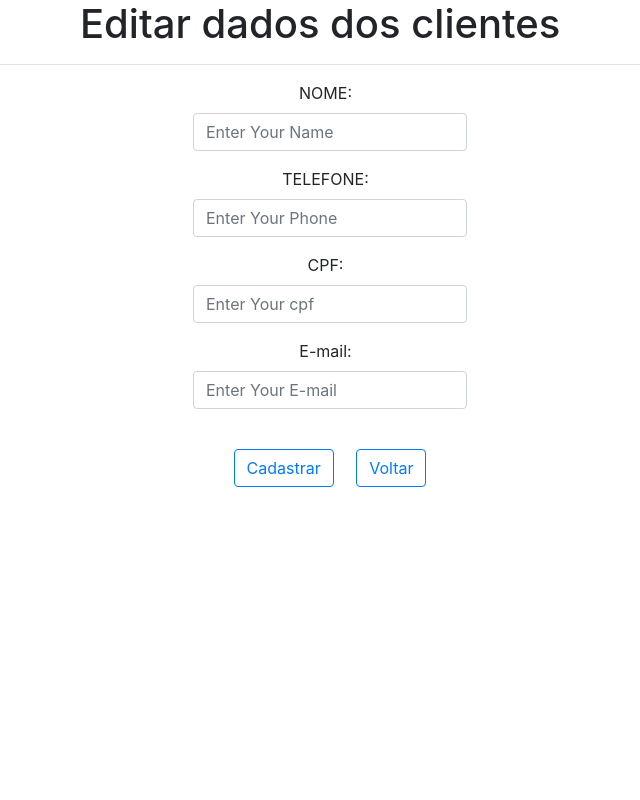
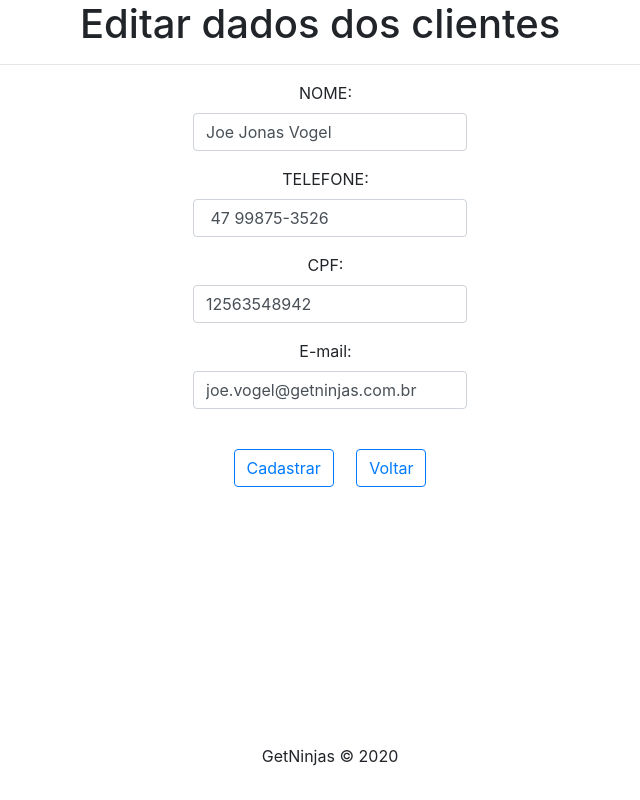
Before and after one commit to python-dev-10/POO--PythonProject, a Flask app: page /atualizar/2 in a window 1280 px wide. Shown: the whole page, without its empty margins (310-950 px from the left). Run offline with Flask 2, Linux system fonts and the light colour scheme; data comes from the database, SQL or seed files in the repository; some libraries are stand-ins or nearby versions.

Commit message:
Fixing editing saving fase

```diff
--- a/CRUD/templates/atualizar.html
+++ b/CRUD/templates/atualizar.html
@@ -14,24 +14,35 @@
             <label>
                 <div class="form-group">
                     <label>NOME:</label>&nbsp;&nbsp;<br>
-                    <input type="text" name="nome" class="form-control" placeholder="Enter Your Name">
+                    <input type="text" name="nome" value="{{ pessoa.nome }}" class="form-control" placeholder="Enter Your Name" >
                 </div>
                 <div class="form-group">
                     <label>TELEFONE:</label>&nbsp;&nbsp;<br>
-                    <input type="text" name="telefone" class="form-control" placeholder="Enter Your Phone">
+                    <input type="text" name="telefone" value="{{ pessoa.telefone }}" class="form-control" placeholder="Enter Your Phone" >
                 </div>
                 <div class="form-group">
                     <label>CPF:</label>&nbsp;&nbsp;<br>
-                    <input type="text" name="cpf" class="form-control" placeholder="Enter Your cpf">
+                    <input type="text" name="cpf" value="{{ pessoa.cpf }}" class="form-control" placeholder="Enter Your cpf" >
                 </div>
                 <div class="form-group">
                     <label>E-mail:</label>&nbsp;&nbsp;<br>
-                    <input type="text" name="email" class="form-control" placeholder="Enter Your E-mail">
+                    <input type="text" name="email" value="{{ pessoa.email }}" class="form-control" placeholder="Enter Your E-mail" >
                 </div>
             <br>
             <input  type="submit" value="Cadastrar" class="btn btn-outline-primary">&nbsp;&nbsp;&nbsp;&nbsp;
             <a href="/" class="btn btn-outline-primary">Voltar</a>
             </label>
         </form>
+    <footer>
+
+  <!-- Copyright -->
+    <div class="fixed-bottom"  >
+  <div class="footer-copyright text-center py-3" >
+    <p> GetNinjas © 2020</p>
+  </div>
+  </div>
+        <!-- Copyright -->
+
+</footer>
     </body>
 </html>
--- a/CRUD/templates/index.html
+++ b/CRUD/templates/index.html
@@ -17,7 +17,7 @@
   <!-- Copyright -->
     <div class="fixed-bottom"  >
   <div class="footer-copyright text-center py-3" >
-    <p> © 2020 All Copyright Reserve for GetNinjas.com.br</p>
+    <p> GetNinjas © 2020</p>
   </div>
   </div>
         <!-- Copyright -->
```
Also changed, not shown: CRUD/templates/cadastro.html (+10 -0 lines), CRUD/templates/lista.html (+11 -0 lines).
